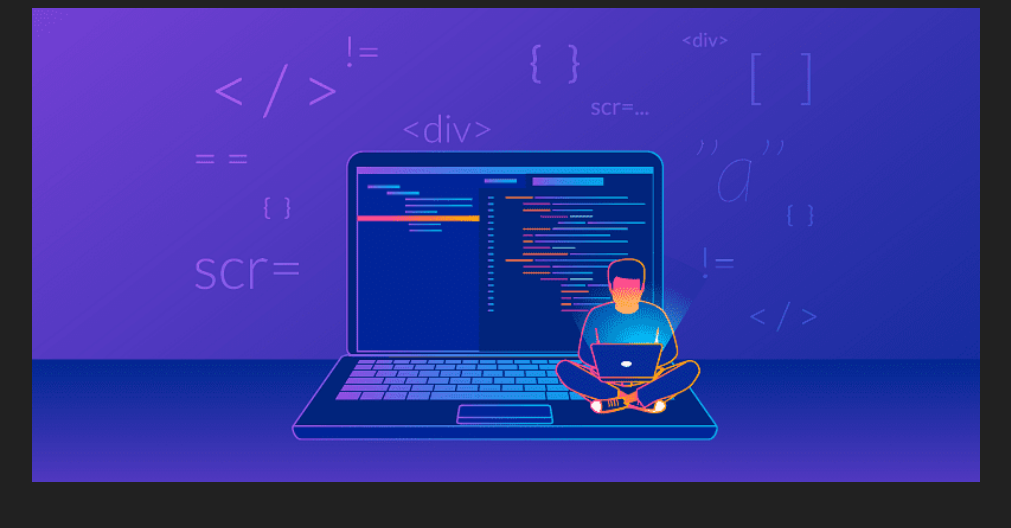
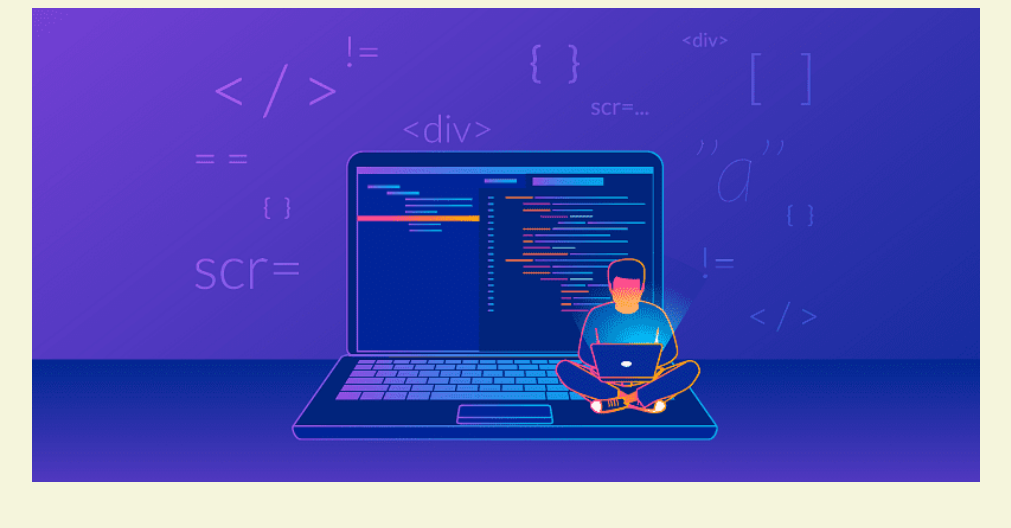
Before and after one commit to supriyayadav221/supriyayadav221.github.io, a plain HTML site: page index.html in a window 1280 px wide. Shown: the top 528 px of the page, without its empty margins (134-1145 px from the left). Drawn offline with Linux system fonts and the light colour scheme.

Commit message:
Update master.css

```diff
--- a/css/master.css
+++ b/css/master.css
@@ -11,8 +11,8 @@ a {
   }
 
   body {
-    background-color: #212121;
-    color: black;
+    background-color: beige;
+    color: white;
     font-family: Arial, Helvetica, sans-serif;
     text-align: center;
    }
```
